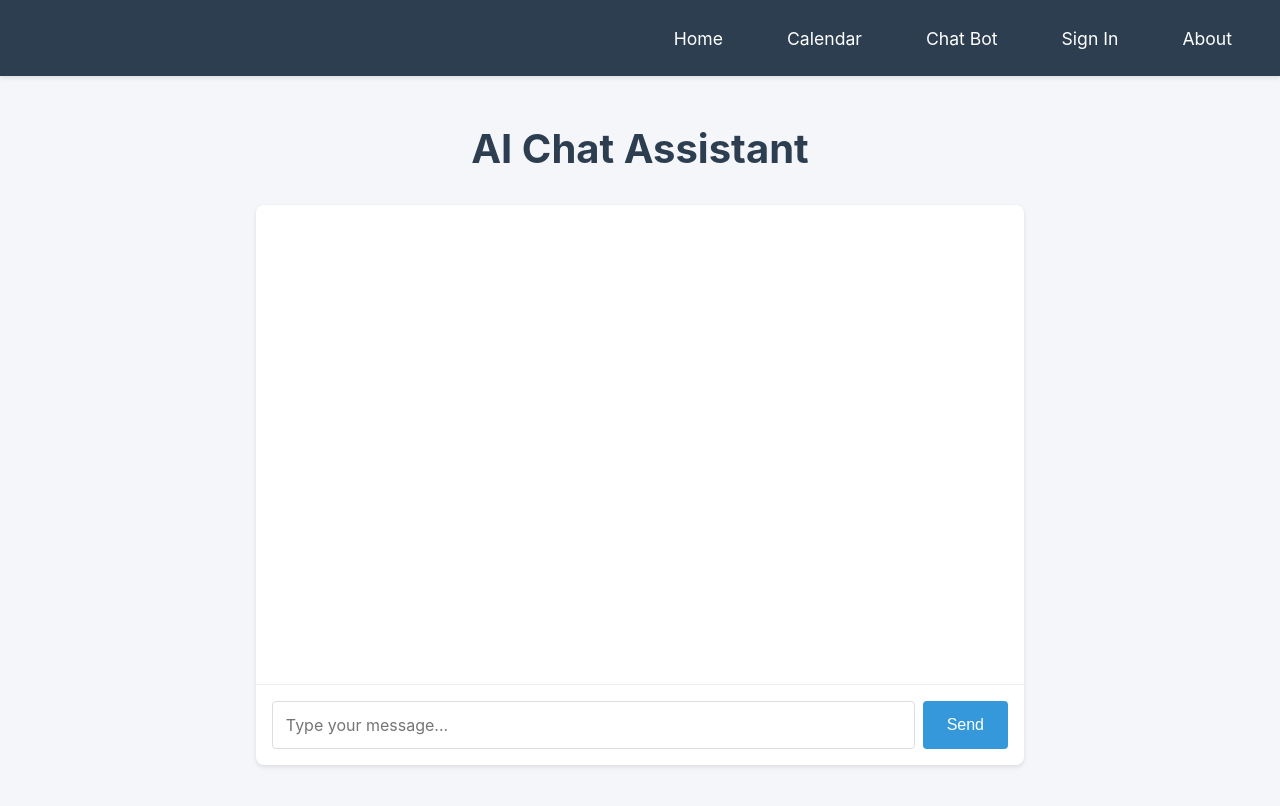
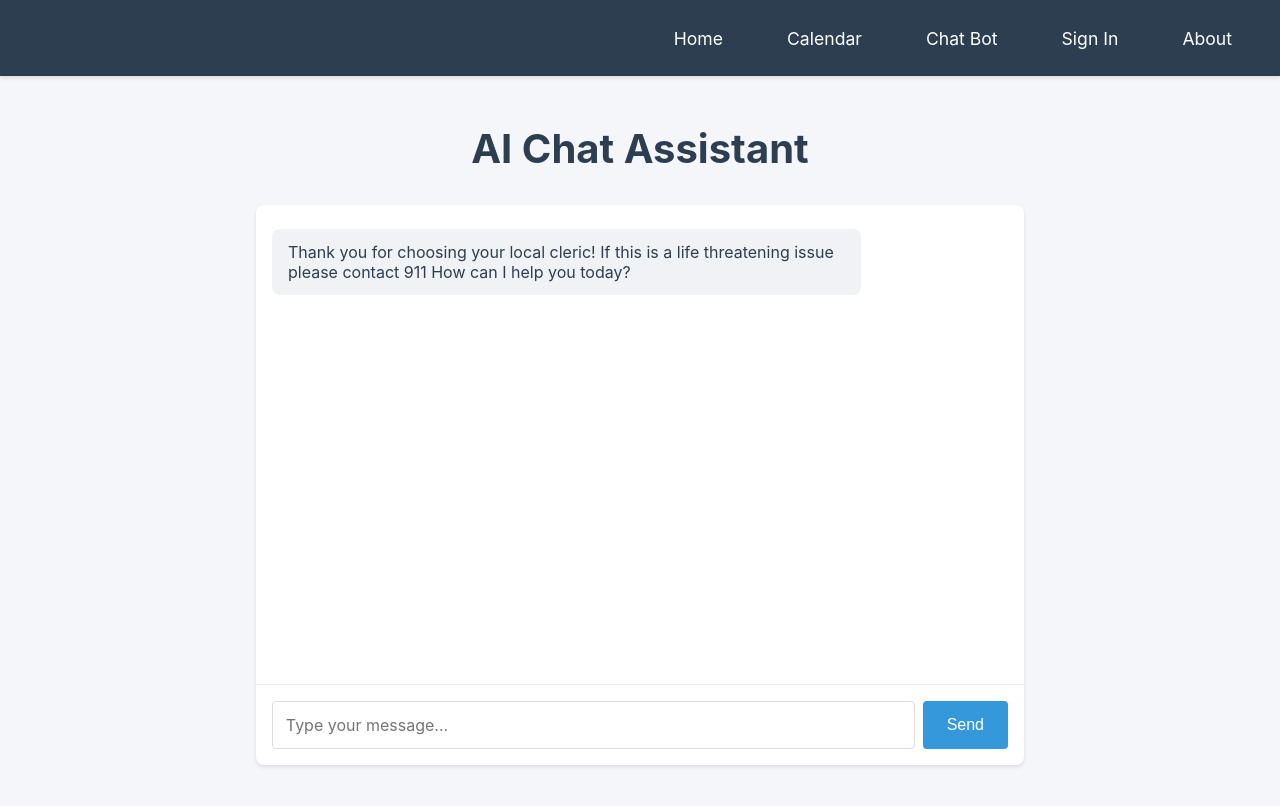
Before and after one commit to IRO05/LocalCleric, a React (Create React App) app in the folder frontend/: page /chatbot in a window 1280 px wide. Shown: the top 806 px of the page. Built offline with nearby package versions, Linux system fonts and the light colour scheme.

Commit message:
backend update and chatbot fix

```diff
--- a/frontend/src/components/Chatbot.js
+++ b/frontend/src/components/Chatbot.js
@@ -3,7 +3,10 @@ import axios from 'axios';
 import './Chatbot.css';
 
 function Chatbot() {
-  const [messages, setMessages] = useState([]);
+  const [messages, setMessages] = useState([{
+    text: "Thank you for choosing your local cleric! If this is a life threatening issue please contact 911\nHow can I help you today?",
+    sender: 'bot'
+  }]);
   const [input, setInput] = useState('');
   const [isLoading, setIsLoading] = useState(false);
 
```
